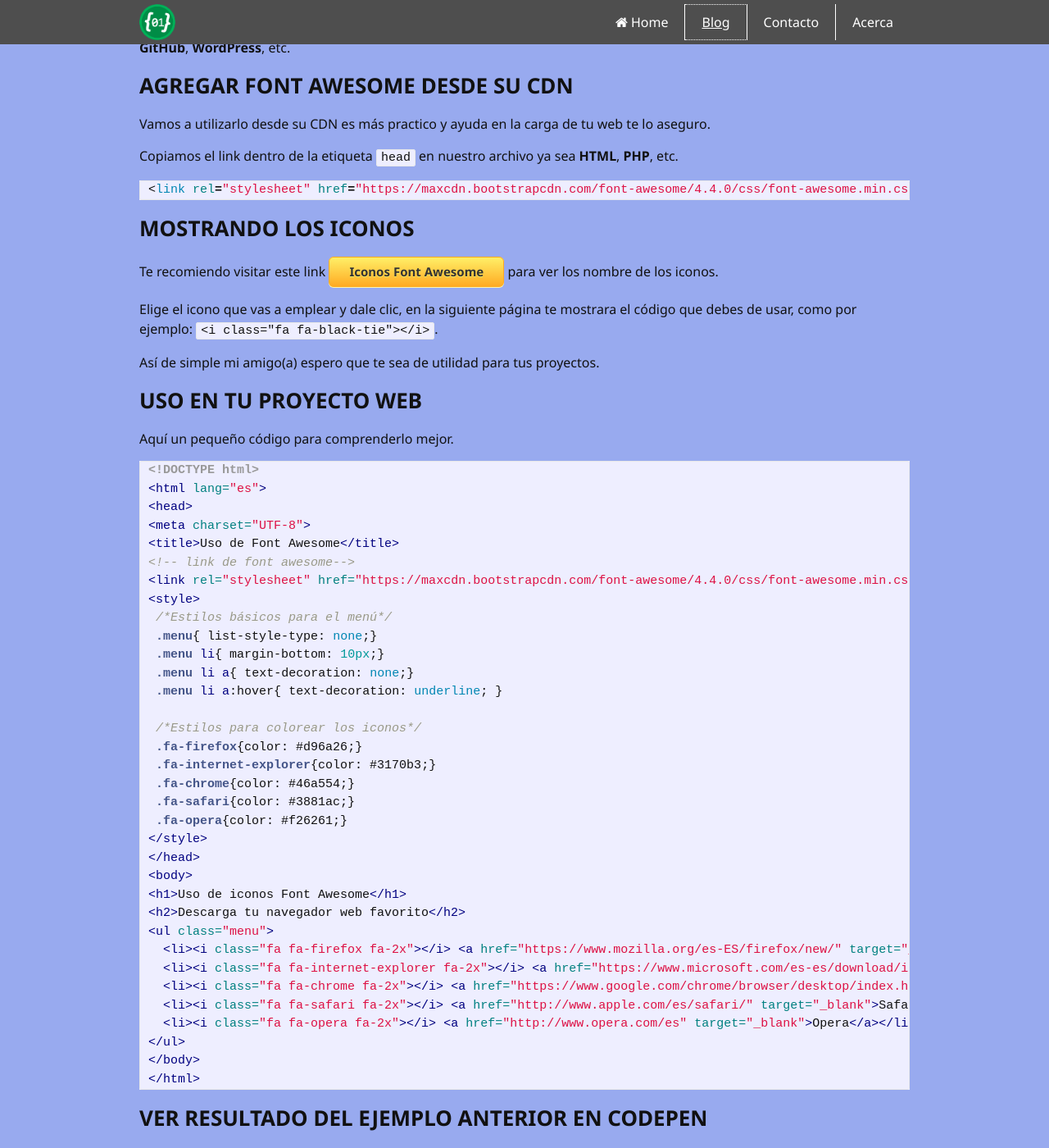
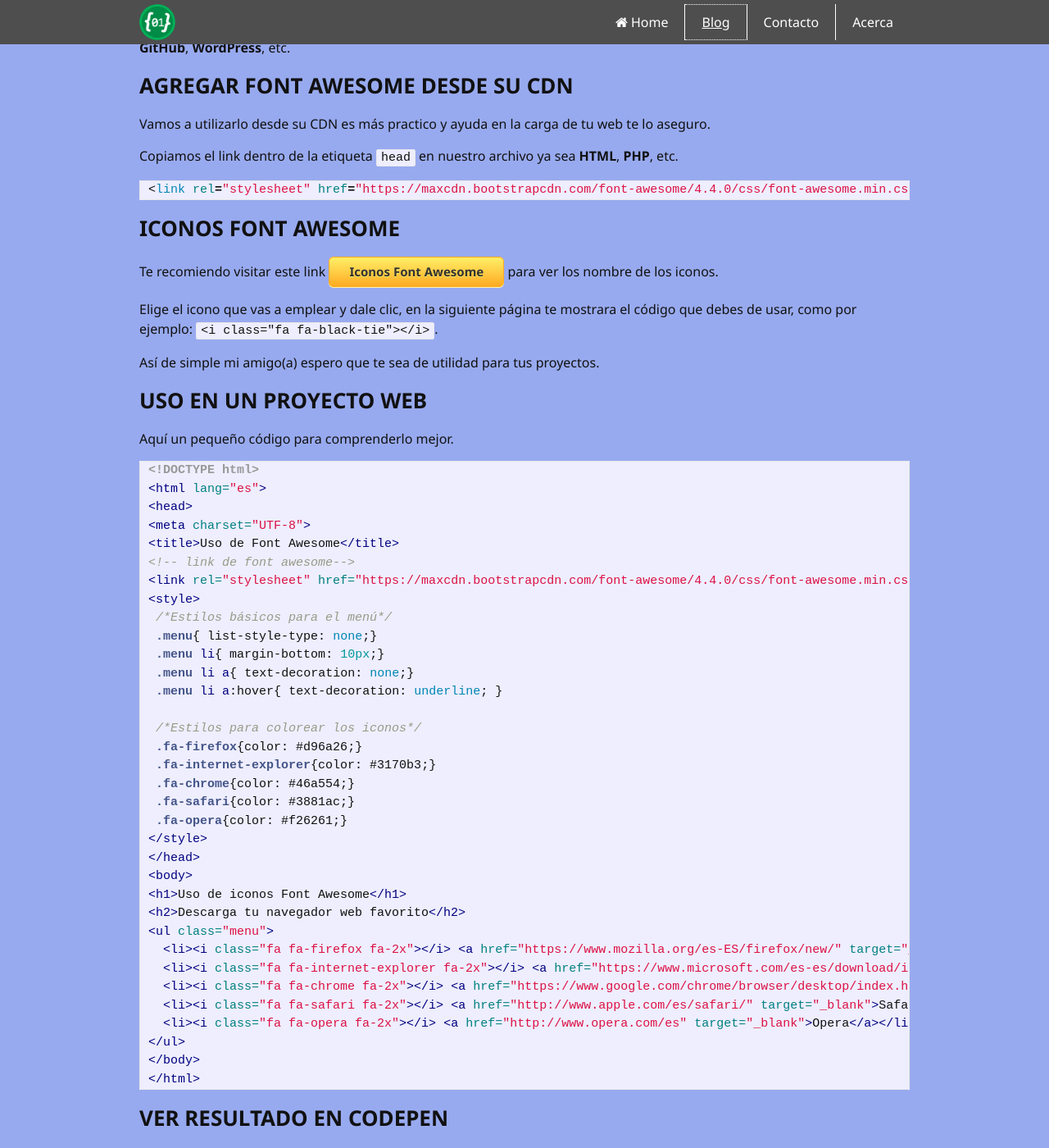
Before and after one commit to 01luisrene/Blog-Jekyll, a Jekyll site: the page built from _posts/2016-01-22-utilizar-toolkit-font-awesome.md, in a window 1280 px wide and 1400 px high, scrolled down 791 px. Shown: the whole window at 82% size. Built offline with Jekyll 4.4.1, drawn with Linux system fonts in a browser that asks for light colours; comment, search, counter and statistics services are not loaded.

Commit message:
Utilizar el Toolkit Font Awesome
modificando algunas lineas de código

```diff
--- a/_posts/2016-01-22-utilizar-toolkit-font-awesome.md
+++ b/_posts/2016-01-22-utilizar-toolkit-font-awesome.md
@@ -23,7 +23,7 @@
 <link rel="stylesheet" href="https://maxcdn.bootstrapcdn.com/font-awesome/4.4.0/css/font-awesome.min.css">
 {% endhighlight %}
 
-### Mostrando los iconos
+### Iconos Font Awesome
 
 Te recomiendo visitar este link **<a class="btn btn-link" href="https://fortawesome.github.io/Font-Awesome/icons/" target="_blank">Iconos Font Awesome</a>** para ver los nombre de los iconos.
 
@@ -31,7 +31,7 @@
 
 Así de simple mi amigo(a) espero que te sea de utilidad para tus proyectos.
 
-### Uso en tu proyecto web
+### Uso en un proyecto web
 
 Aquí un pequeño código para comprenderlo mejor.
 
@@ -72,7 +72,7 @@
 </html>
 {% endhighlight %}
 
-### Ver resultado del ejemplo anterior en CodePen
+### Ver resultado en CodePen
 
 <p data-height="365" data-theme-id="0" data-slug-hash="oxXEGZ" data-default-tab="result" data-user="01luisrene" class="codepen">See the Pen <a href="http://codepen.io/01luisrene/pen/oxXEGZ/">highlight.js</a> by Luis Rene Mas Mas (<a href="http://codepen.io/01luisrene">@01luisrene</a>) on <a href="http://codepen.io">CodePen</a>.</p>
 
```
